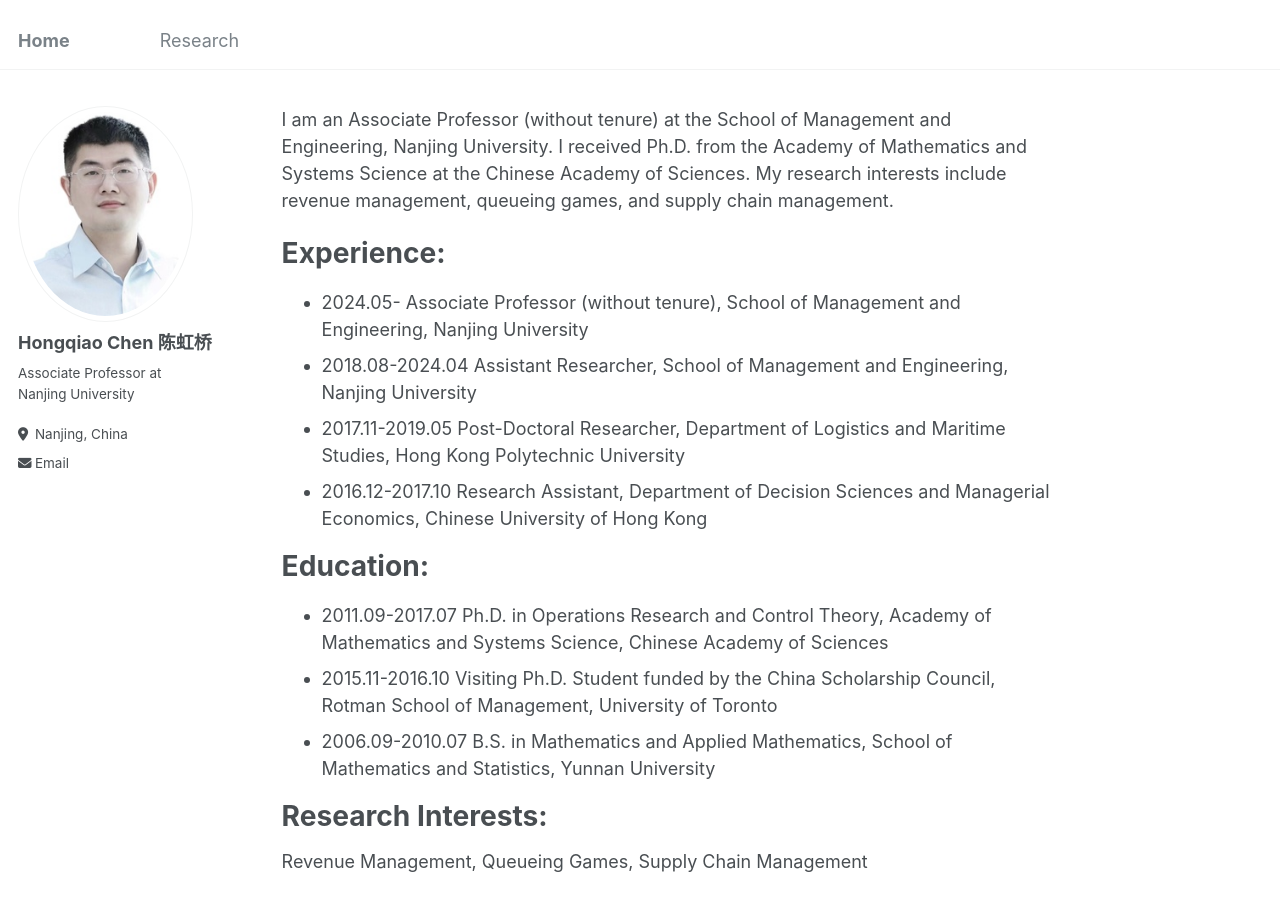
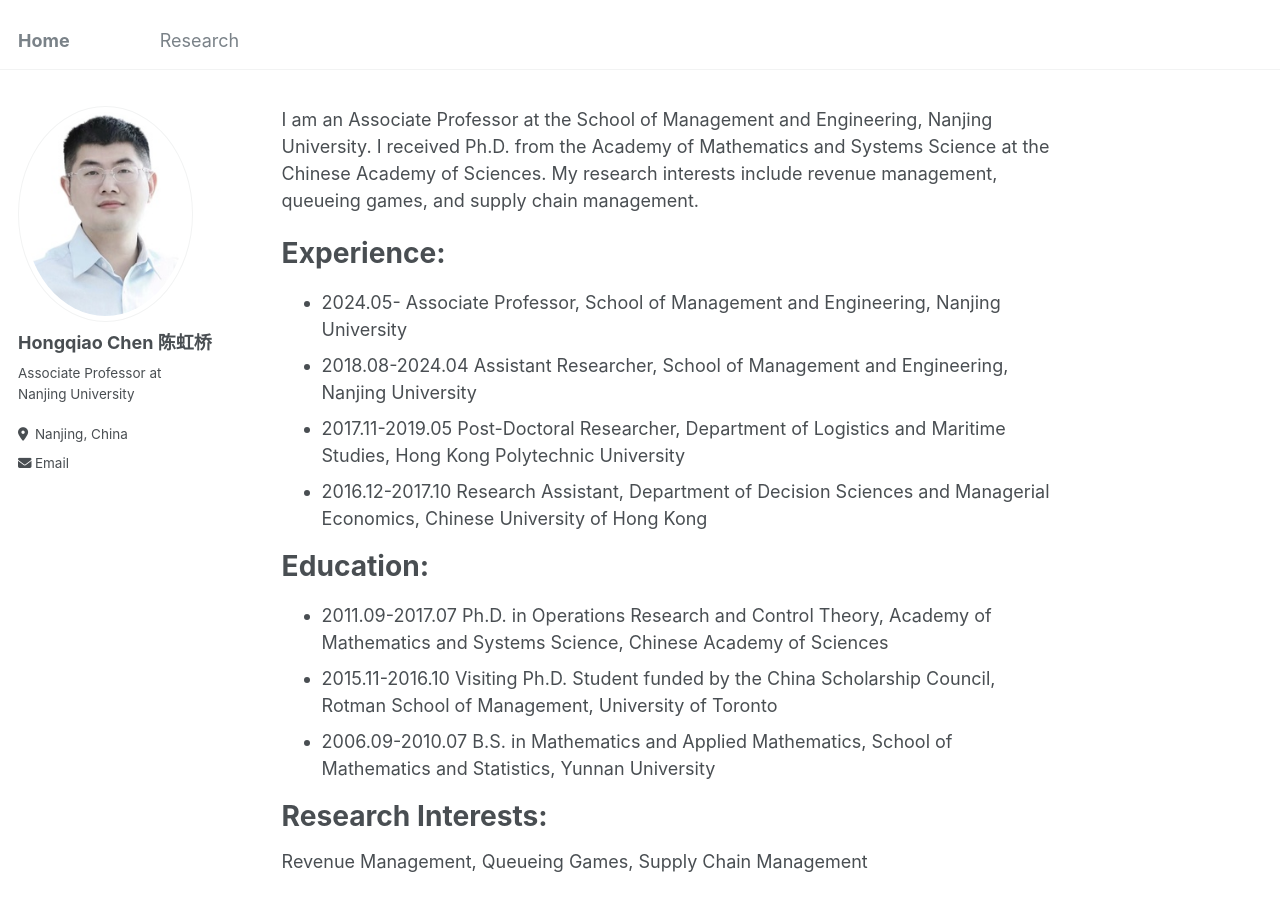
Before and after one commit to chq2024/chq2024.github.io, a Jekyll site: the page built from _pages/about.md, in a window 1280 px wide and 900 px high. Built offline with Jekyll 4.4.1, drawn with Linux system fonts in a browser that asks for light colours.

Commit message:
Update about.md

```diff
--- a/_pages/about.md
+++ b/_pages/about.md
@@ -4,12 +4,12 @@ title:
 author_profile: true
 
 ---
-I am an Associate Professor (without tenure) at the School of Management and Engineering, Nanjing University. I received Ph.D. from the Academy of Mathematics and Systems Science at the Chinese Academy of Sciences.
+I am an Associate Professor at the School of Management and Engineering, Nanjing University. I received Ph.D. from the Academy of Mathematics and Systems Science at the Chinese Academy of Sciences.
 My research interests include revenue management, queueing games, and supply chain management.
 
 **Experience**:
 ======
-- 2024.05- Associate Professor (without tenure), School of Management and Engineering, Nanjing University
+- 2024.05- Associate Professor, School of Management and Engineering, Nanjing University
 - 2018.08-2024.04 Assistant Researcher, School of Management and Engineering, Nanjing University
 - 2017.11-2019.05 Post-Doctoral Researcher, Department of Logistics and Maritime Studies, Hong Kong Polytechnic University
 - 2016.12-2017.10 Research Assistant, Department of Decision Sciences and Managerial Economics, Chinese University of Hong Kong
```
